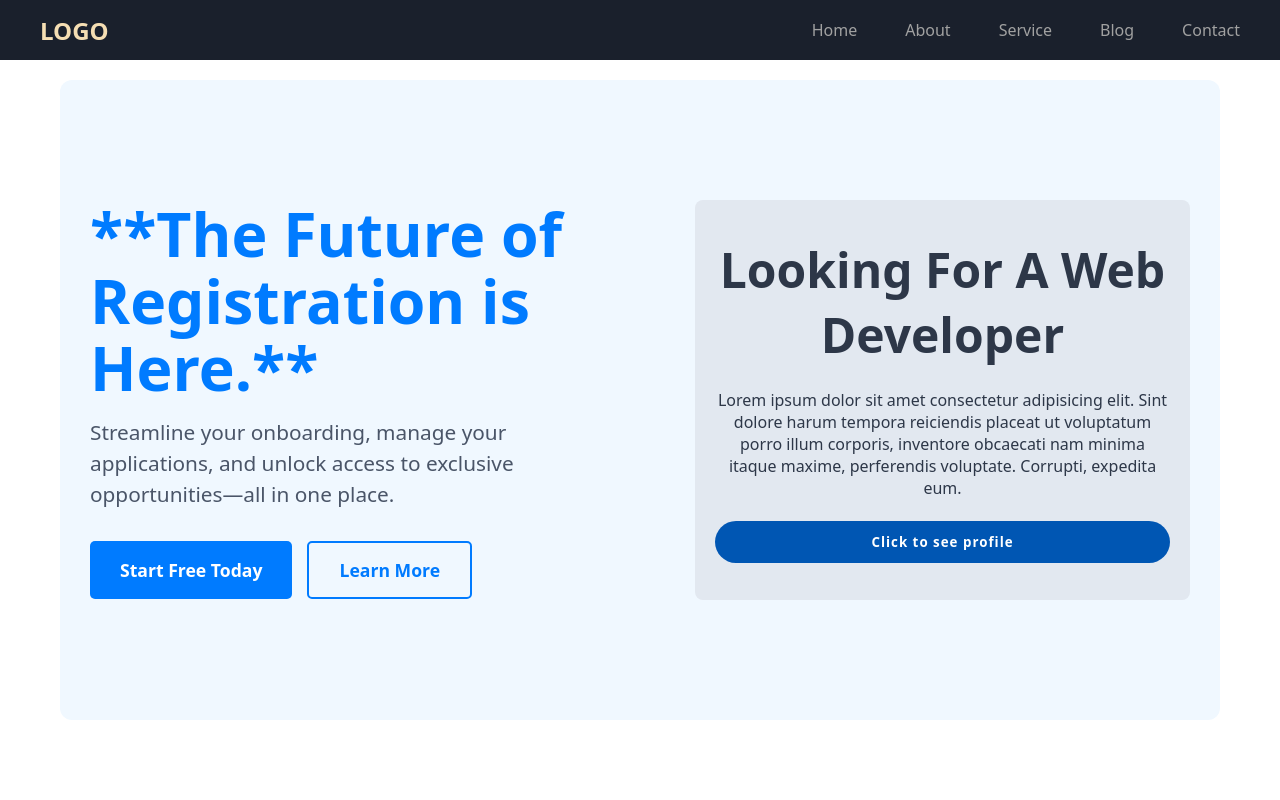
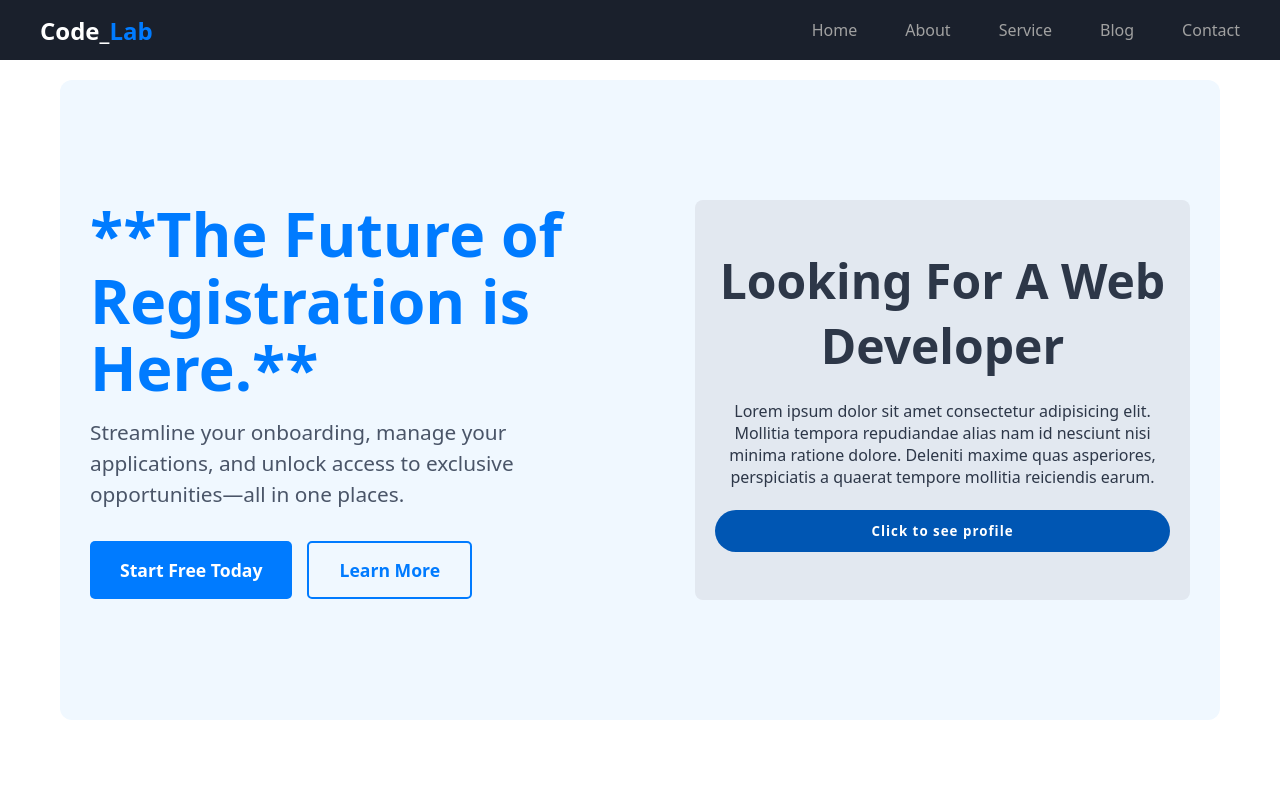
Before and after one commit to cyber-nedu/React-project, a React (Vite) app: page / in a window 1280 px wide. Shown: the top 800 px of the page. Built offline with nearby package versions, Linux system fonts and the light colour scheme.

Commit message:
Made changes in the homepage

```diff
--- a/src/Header.css
+++ b/src/Header.css
@@ -7,12 +7,18 @@ body{
 }
 
 .logo{
-  color: wheat;
+  h1{
+    color: green;
+  }
+
+  span{
+    color:#007bff;
+  }
 }
 
 .active{
   text-decoration: none;
-  color: wheat;
+  color: white;
 }
 
 nav{
--- a/src/Header.jsx
+++ b/src/Header.jsx
@@ -21,7 +21,8 @@ function Header() {
     <>
       <nav>
         <div className="logo">
-          <h1><Link to="/" className="active" onClick={closeMenu}>LOGO</Link></h1>
+          <h1><Link to="/" className="active" onClick={closeMenu}>Code_<span>Lab</span></Link></h1>
+          {/* <Link to="/" className='active'><h1>Code_<span>Lab</span></h1></Link> */}
         </div>
 
         <button className="menu-toggle" onClick={toggleMenu} aria-label={isOpen ? 'Close menu' : 'Open menu'}>
--- a/src/Pages/HomePage.jsx
+++ b/src/Pages/HomePage.jsx
@@ -31,7 +31,7 @@ function HomePage() {
                 **The Future of Registration is Here.**
               </h1>
               <p className="hero-subtitle">
-                Streamline your onboarding, manage your applications, and unlock access to exclusive opportunities—all in one place.
+                Streamline your onboarding, manage your applications, and unlock access to exclusive opportunities—all in one places.
               </p>
               <div className="hero-cta-group">
                 <button className="cta-button primary">Start Free Today</button>
@@ -41,7 +41,7 @@ function HomePage() {
             {/* Placeholder for visual appeal */}
             <div className="hero-image-placeholder">
               <h1>Looking For A Web Developer</h1><br />
-              <p>Lorem ipsum dolor sit amet consectetur adipisicing elit. Sint dolore harum tempora reiciendis placeat ut voluptatum porro illum corporis, inventore obcaecati nam minima itaque maxime, perferendis voluptate. Corrupti, expedita eum.</p><br />
+              <p>Lorem ipsum dolor sit amet consectetur adipisicing elit. Mollitia tempora repudiandae alias nam id nesciunt nisi minima ratione dolore. Deleniti maxime quas asperiores, perspiciatis a quaerat tempore mollitia reiciendis earum.</p><br />
 
               <button>Click to see profile</button>
             </div>
```
